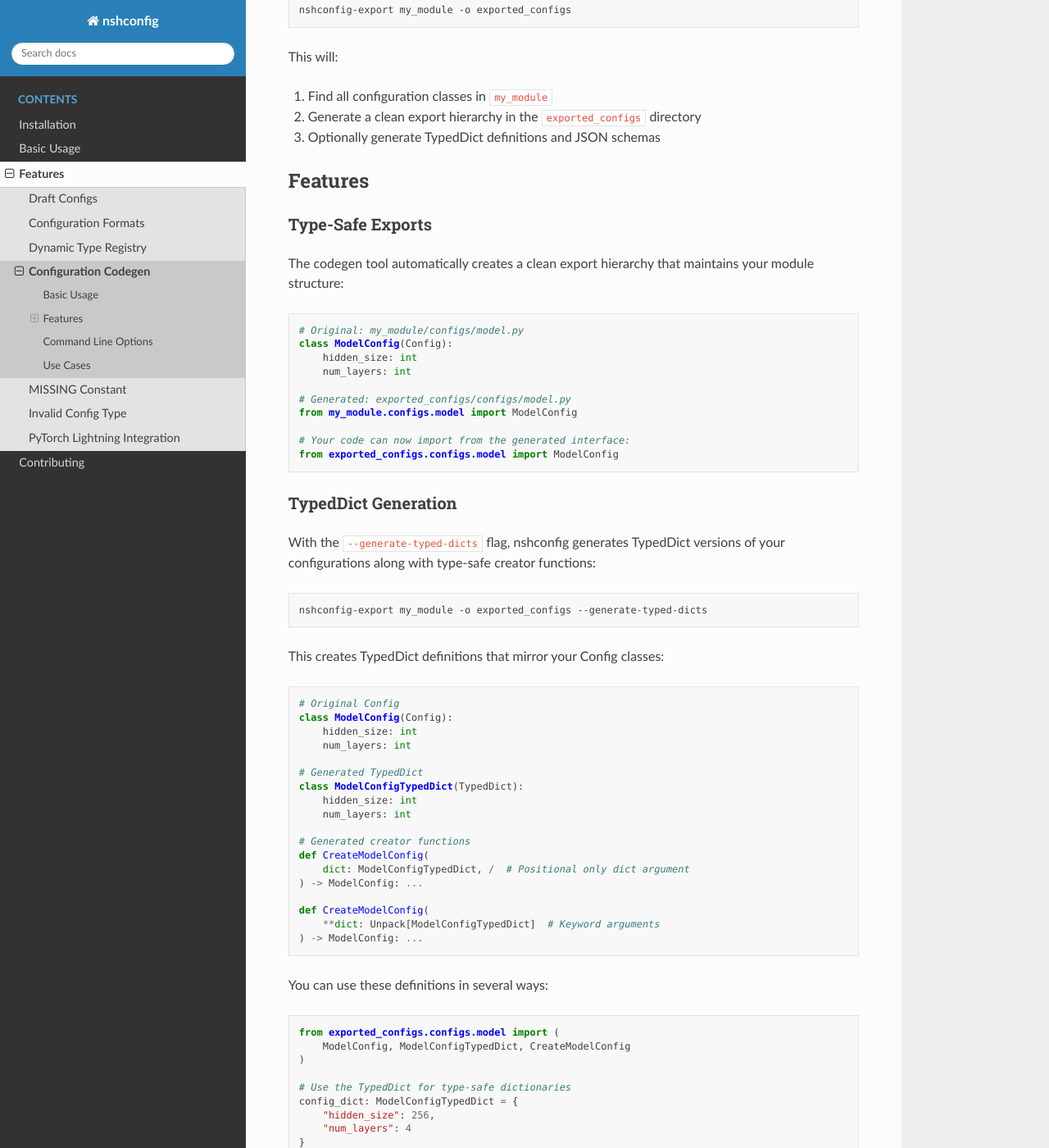
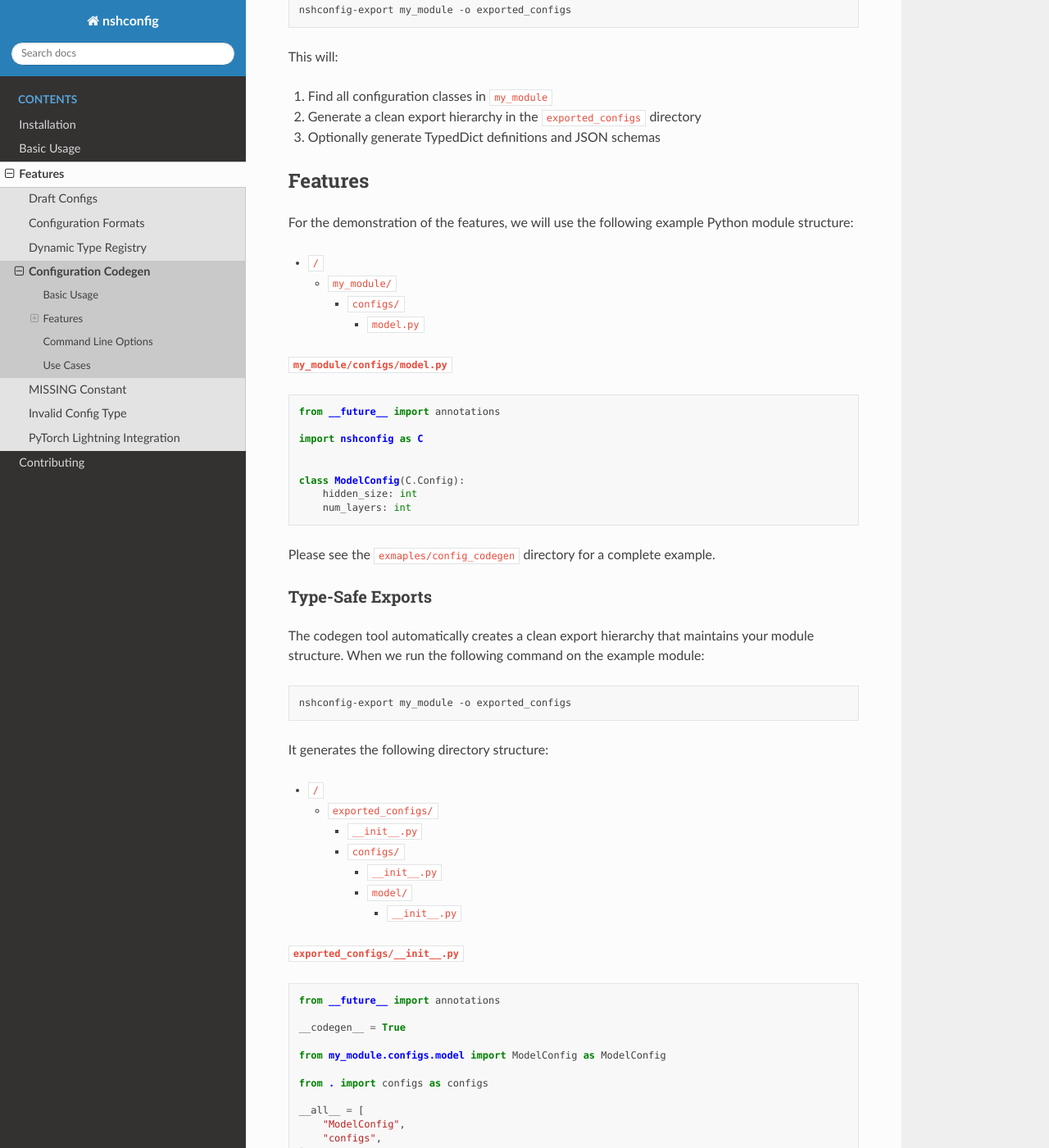
Before and after one commit to nimashoghi/nshconfig, a Sphinx documentation site: the page built from docs/source/features/config_codegen.md, in a window 1280 px wide and 1400 px high, scrolled down 465 px. Shown: the whole window at 82% size. Built offline with Sphinx 7.4.7 and the Read the Docs theme 3.1.0, drawn with Linux system fonts in a browser that asks for light colours; some of the changed text lies outside the part shown.

Commit message:
docs: expand config codegen usage examples
Enhances documentation with detailed examples showing directory structures and output files for different code generation options:

- Adds complete example of type-safe exports
- Expands TypedDict generation examples with full output
- Adds JSON schema generation examples with directory structure

Also adds example implementation files in examples/config_codegen directory

````diff
--- a/docs/source/features/config_codegen.md
+++ b/docs/source/features/config_codegen.md
@@ -22,21 +22,88 @@
 
 ## Features
 
+For the demonstration of the features, we will use the following example Python module structure:
+
+- `/`
+  - `my_module/`
+    - `configs/`
+      - `model.py`
+
+**`my_module/configs/model.py`**
+```python
+from __future__ import annotations
+
+import nshconfig as C
+
+
+class ModelConfig(C.Config):
+    hidden_size: int
+    num_layers: int
+```
+
+Please see the `exmaples/config_codegen` directory for a complete example.
+
 ### Type-Safe Exports
 
-The codegen tool automatically creates a clean export hierarchy that maintains your module structure:
+The codegen tool automatically creates a clean export hierarchy that maintains your module structure. When we run the following command on the example module:
 
+```bash
+nshconfig-export my_module -o exported_configs
+```
+
+It generates the following directory structure:
+
+- `/`
+  - `exported_configs/`
+    - `__init__.py`
+    - `configs/`
+      - `__init__.py`
+      - `model/`
+        - `__init__.py`
+
+**`exported_configs/__init__.py`**
 ```python
-# Original: my_module/configs/model.py
-class ModelConfig(Config):
-    hidden_size: int
-    num_layers: int
+from __future__ import annotations
 
-# Generated: exported_configs/configs/model.py
-from my_module.configs.model import ModelConfig
+__codegen__ = True
 
-# Your code can now import from the generated interface:
-from exported_configs.configs.model import ModelConfig
+from my_module.configs.model import ModelConfig as ModelConfig
+
+from . import configs as configs
+
+__all__ = [
+    "ModelConfig",
+    "configs",
+]
+```
+
+**`exported_configs/configs/__init__.py`**
+```python
+from __future__ import annotations
+
+__codegen__ = True
+
+from my_module.configs.model import ModelConfig as ModelConfig
+
+from . import model as model
+
+__all__ = [
+    "ModelConfig",
+    "model",
+]
+```
+
+**`exported_configs/configs/model/__init__.py`**
+```python
+from __future__ import annotations
+
+__codegen__ = True
+
+from my_module.configs.model import ModelConfig as ModelConfig
+
+__all__ = [
+    "ModelConfig",
+]
 ```
 
 ### TypedDict Generation
@@ -44,30 +111,123 @@
 With the `--generate-typed-dicts` flag, nshconfig generates TypedDict versions of your configurations along with type-safe creator functions:
 
 ```bash
-nshconfig-export my_module -o exported_configs --generate-typed-dicts
+nshconfig-export my_module -o exported_configs_typed_dict --generate-typed-dicts
 ```
 
-This creates TypedDict definitions that mirror your Config classes:
+This creates a `TypedDict` version of your configuration class, allowing you to use it as a type-safe dictionary. Below is the directory structure generated from the above command:
 
+
+- `/`
+  - `exported_configs_typed_dict/`
+    - `__init__.py`
+    - `configs/`
+      - `__init__.py`
+      - `model/`
+        - `ModelConfig_typed_dict.py`
+        - `__init__.py`
+
+**`exported_configs_typed_dict/__init__.py`**
 ```python
-# Original Config
-class ModelConfig(Config):
+from __future__ import annotations
+
+__codegen__ = True
+
+from my_module.configs.model import ModelConfig as ModelConfig
+
+from . import configs as configs
+from .configs.model.ModelConfig_typed_dict import CreateModelConfig as CreateModelConfig
+from .configs.model.ModelConfig_typed_dict import (
+    ModelConfigTypedDict as ModelConfigTypedDict,
+)
+
+__all__ = [
+    "CreateModelConfig",
+    "ModelConfig",
+    "ModelConfigTypedDict",
+    "configs",
+]
+```
+
+**`exported_configs_typed_dict/configs/__init__.py`**
+```python
+from __future__ import annotations
+
+__codegen__ = True
+
+from my_module.configs.model import ModelConfig as ModelConfig
+
+from . import model as model
+from .model.ModelConfig_typed_dict import CreateModelConfig as CreateModelConfig
+from .model.ModelConfig_typed_dict import ModelConfigTypedDict as ModelConfigTypedDict
+
+__all__ = [
+    "CreateModelConfig",
+    "ModelConfig",
+    "ModelConfigTypedDict",
+    "model",
+]
+```
+
+**`exported_configs_typed_dict/configs/model/ModelConfig_typed_dict.py`**
+```python
+from __future__ import annotations
+
+import typing_extensions as typ
+
+if typ.TYPE_CHECKING:
+    from my_module.configs.model import ModelConfig
+
+
+__codegen__ = True
+
+
+# Schema entries
+class ModelConfigTypedDict(typ.TypedDict):
     hidden_size: int
+
     num_layers: int
 
-# Generated TypedDict
-class ModelConfigTypedDict(TypedDict):
-    hidden_size: int
-    num_layers: int
 
-# Generated creator functions
-def CreateModelConfig(
-    dict: ModelConfigTypedDict, /  # Positional only dict argument
-) -> ModelConfig: ...
+@typ.overload
+def CreateModelConfig(**dict: typ.Unpack[ModelConfigTypedDict]) -> ModelConfig: ...
 
-def CreateModelConfig(
-    **dict: Unpack[ModelConfigTypedDict]  # Keyword arguments
-) -> ModelConfig: ...
+
+@typ.overload
+def CreateModelConfig(data: ModelConfigTypedDict | ModelConfig, /) -> ModelConfig: ...
+
+
+def CreateModelConfig(*args, **kwargs):
+    from my_module.configs.model import ModelConfig
+
+    if not args and kwargs:
+        # Called with keyword arguments
+        return ModelConfig.from_dict(kwargs)
+    elif len(args) == 1:
+        return ModelConfig.from_dict_or_instance(args[0])
+    else:
+        raise TypeError(
+            f"CreateModelConfig accepts either a ModelConfigTypedDict, "
+            f"keyword arguments, or a ModelConfig instance"
+        )
+```
+
+**`exported_configs_typed_dict/configs/model/__init__.py`**
+```python
+from __future__ import annotations
+
+__codegen__ = True
+
+from my_module.configs.model import ModelConfig as ModelConfig
+
+from .ModelConfig_typed_dict import CreateModelConfig as CreateModelConfig
+from .ModelConfig_typed_dict import ModelConfigTypedDict as ModelConfigTypedDict
+
+__all__ = [
+    "CreateModelConfig",
+    "ModelConfig",
+    "ModelConfigTypedDict",
+]
+
 ```
 
 You can use these definitions in several ways:
@@ -104,6 +264,84 @@
 - API documentation
 - IDE support for JSON/YAML files
 - Integration with other tools
+
+Running the above command will generate a directory structure like this:
+
+- `/`
+  - `exported_configs_json/`
+    - `__init__.py`
+    - `configs/`
+      - `__init__.py`
+      - `model/`
+        - `ModelConfig.schema.json`
+        - `__init__.py`
+
+**`exported_configs_json/__init__.py`**
+```python
+from __future__ import annotations
+
+__codegen__ = True
+
+from my_module.configs.model import ModelConfig as ModelConfig
+
+from . import configs as configs
+
+__all__ = [
+    "ModelConfig",
+    "configs",
+]
+```
+
+**`exported_configs_json/configs/__init__.py`**
+```python
+from __future__ import annotations
+
+__codegen__ = True
+
+from my_module.configs.model import ModelConfig as ModelConfig
+
+from . import model as model
+
+__all__ = [
+    "ModelConfig",
+    "model",
+]
+```
+
+**`exported_configs_json/configs/model/ModelConfig.schema.json`**
+```json
+{
+    "properties": {
+        "hidden_size": {
+            "title": "Hidden Size",
+            "type": "integer"
+        },
+        "num_layers": {
+            "title": "Num Layers",
+            "type": "integer"
+        }
+    },
+    "required": [
+        "hidden_size",
+        "num_layers"
+    ],
+    "title": "ModelConfig",
+    "type": "object"
+}
+```
+
+**`exported_configs_json/configs/model/__init__.py`**
+```python
+from __future__ import annotations
+
+__codegen__ = True
+
+from my_module.configs.model import ModelConfig as ModelConfig
+
+__all__ = [
+    "ModelConfig",
+]
+```
 
 ## Command Line Options
 
````
Also changed, not shown: other parts of docs/source/features/config_codegen.md (+1 -1 lines), 15 other files.
